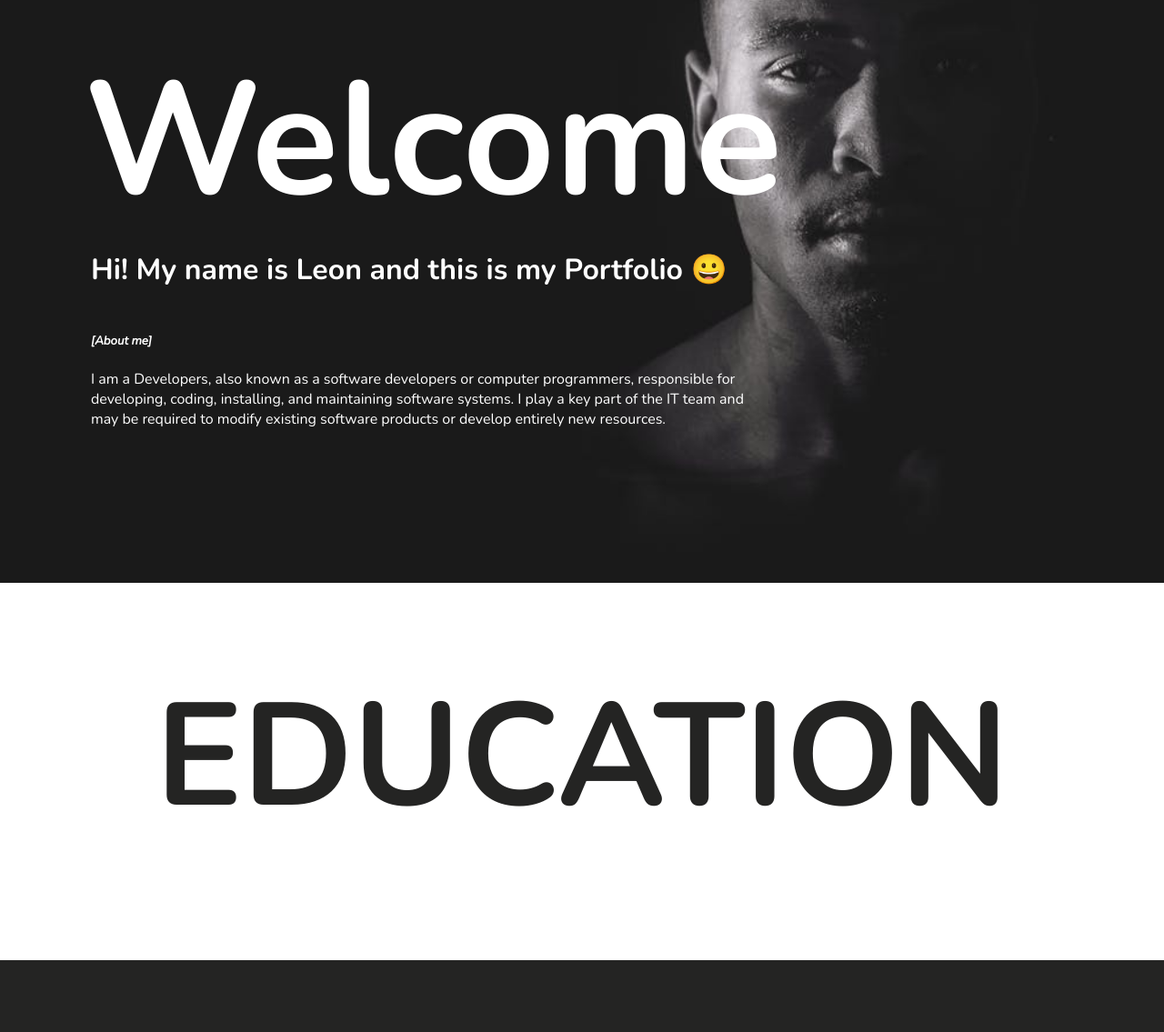
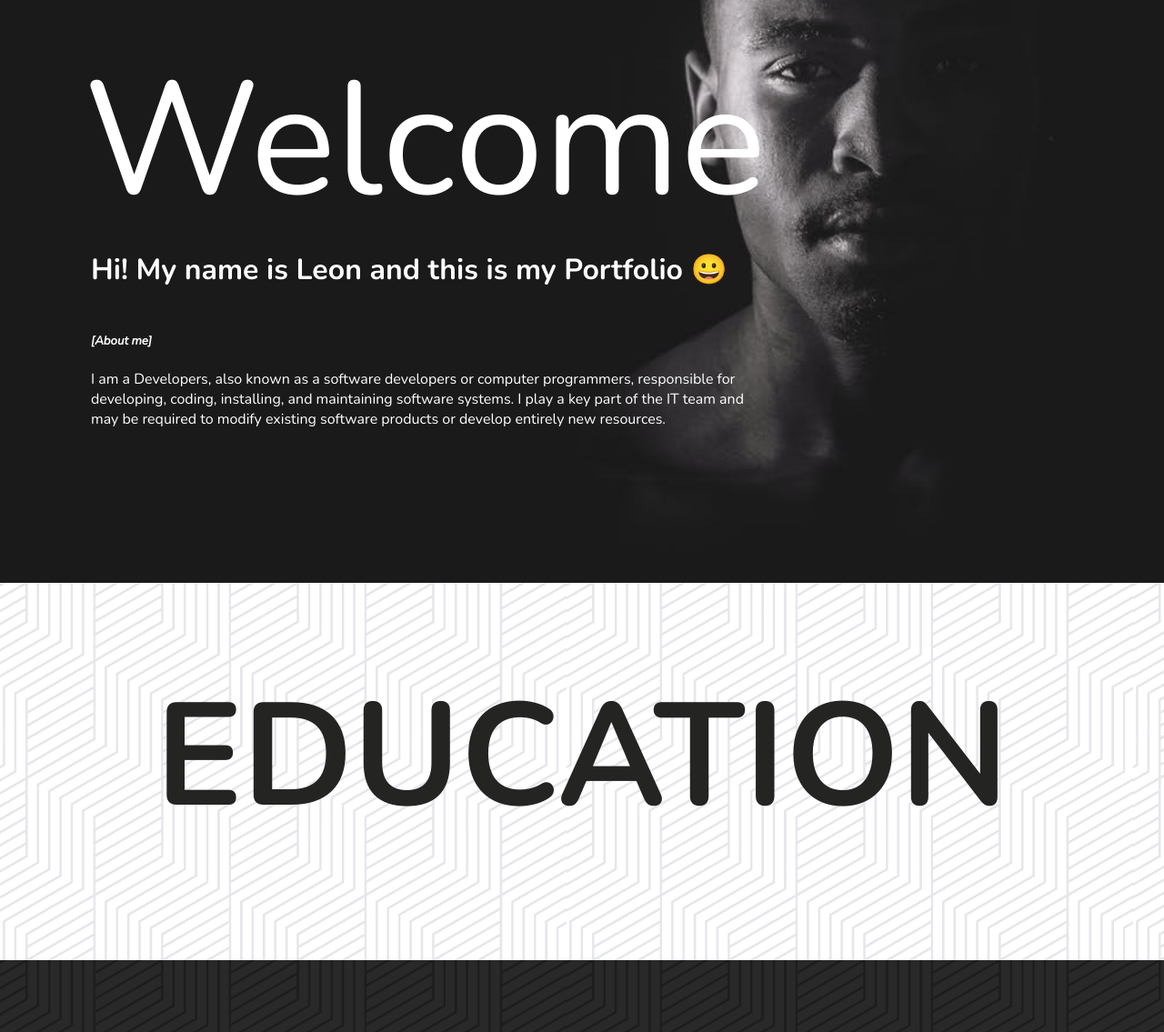
Before and after one commit to KLeonGreen/Personal_portfolio, a plain HTML site: page index.html in a window 1280 px wide. Shown: the part 309-1444 px from the top of the page at 91% size. Drawn offline with nearby package versions, Linux system fonts and the light colour scheme.

Commit message:
background_update

```diff
--- a/index.html
+++ b/index.html
@@ -64,10 +64,8 @@
           Sep, 2017 - May, 2019
         </div>
       </div>
-      <div id="bottom_sectione">
 
         <div id="nav_down"><img src="./images/logo2.png" alt=""></div>
 
-    </div>
   </body>
 </html>
--- a/style.css
+++ b/style.css
@@ -50,6 +50,10 @@ h1 {
   position: relative;
   top: -10vh;
   left: -1vh;
+  font-weight: 100;
+  white-space: nowrap;
+  overflow: hidden;
+  text-overflow: ellipsis;
 }
 
 h3 {
@@ -84,7 +88,8 @@ h5 {
 
 #top_section {
   height: 50%;
-  background-color: #ffffff;
+  /* background-color: #ffffff; */
+  background-image: url(./images/lines2.png);
   padding: 20px;
   margin-left: auto;
   margin-right: auto;
@@ -92,17 +97,22 @@ h5 {
   cursor: pointer;
   color: #1a1a1a;
   /* padding-left: 35%; */
+  background-size: contain;
+  background-position: left;
 }
 
 #bottom_section {
   height: 50%;
-  background-color: #242423;
+  /* background-color: #242423; */
+  background-image: url(./images/linesb.png);
   padding: 20px;
   margin-left: auto;
   margin-right: auto;
   padding-bottom: 20px;
   cursor: pointer;
   color: #ffffff;
+  background-size: contain;
+  background-position: left;
 }
 
 #title {
@@ -111,6 +121,9 @@ h5 {
   text-align: center;
   font-weight: 900;
   color: #242423;
+  white-space: nowrap;
+  overflow: hidden;
+  text-overflow: ellipsis;
 }
 
 .education_content {
```
Also changed, not shown: images/lines2.png (added), images/linesb.png (added).
